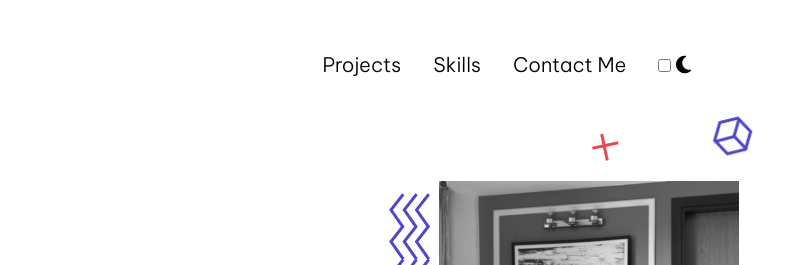
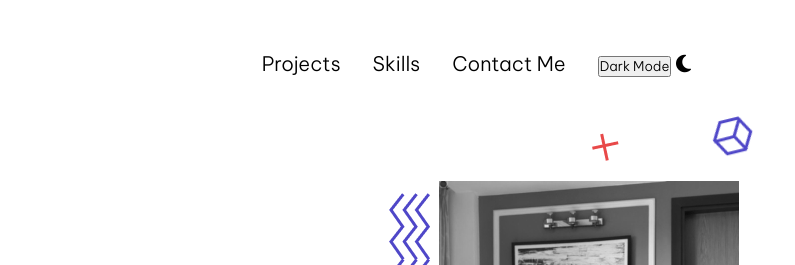
Before and after one commit to AamashAlvi/Portfolio_Website, a plain HTML site: page index.html in a window 1280 px wide. Shown: the top 265 px of the page, 485-1280 px from the left. Drawn offline with nearby package versions, Linux system fonts and the light colour scheme; files whose address does not match are found by name.

Commit message:
Update index.html

```diff
--- a/index.html
+++ b/index.html
@@ -25,7 +25,7 @@
 
             <div class="dark-mode-toggle">
                 <label class="switch">
-                    <input type="checkbox" id="darkModeToggle">
+                    <button id="darkModeToggle">Dark Mode</button>
                      <i id="dark-mode-toggle" class="fas fa-moon"></i>
                 </label>
             </div>
```
